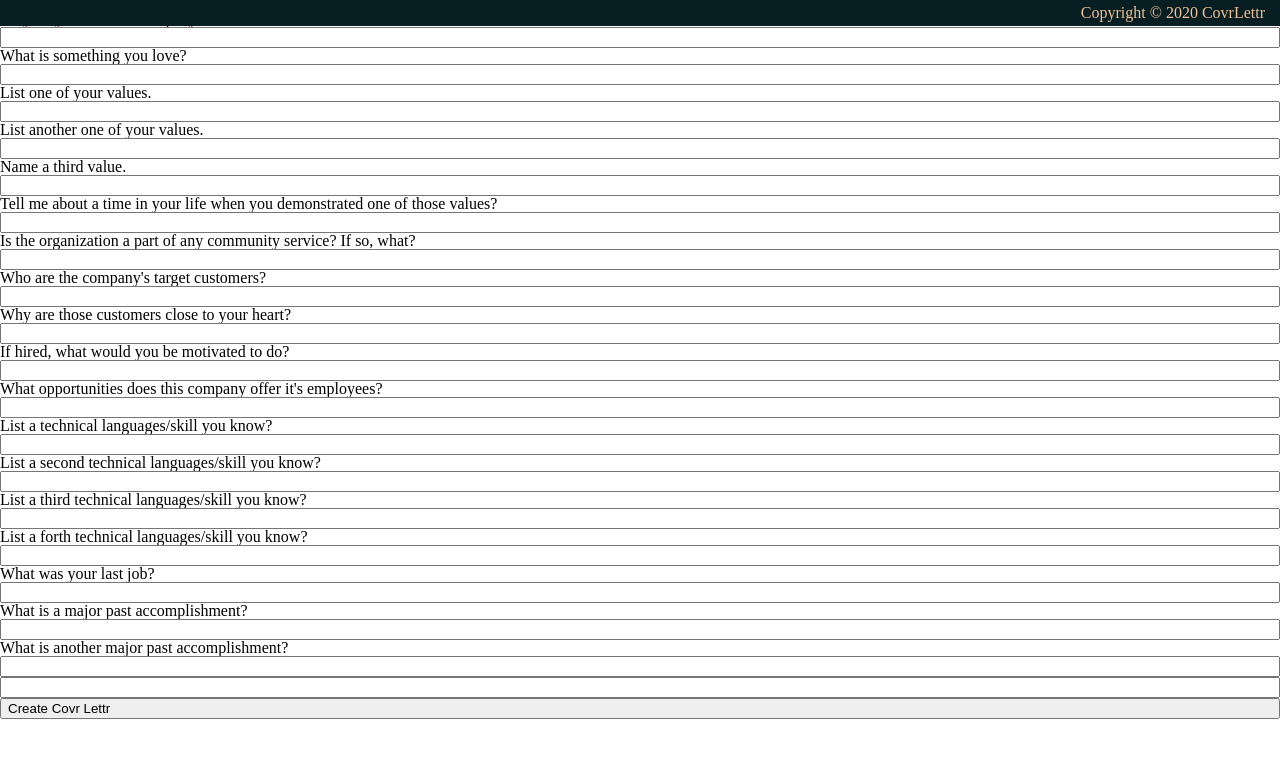
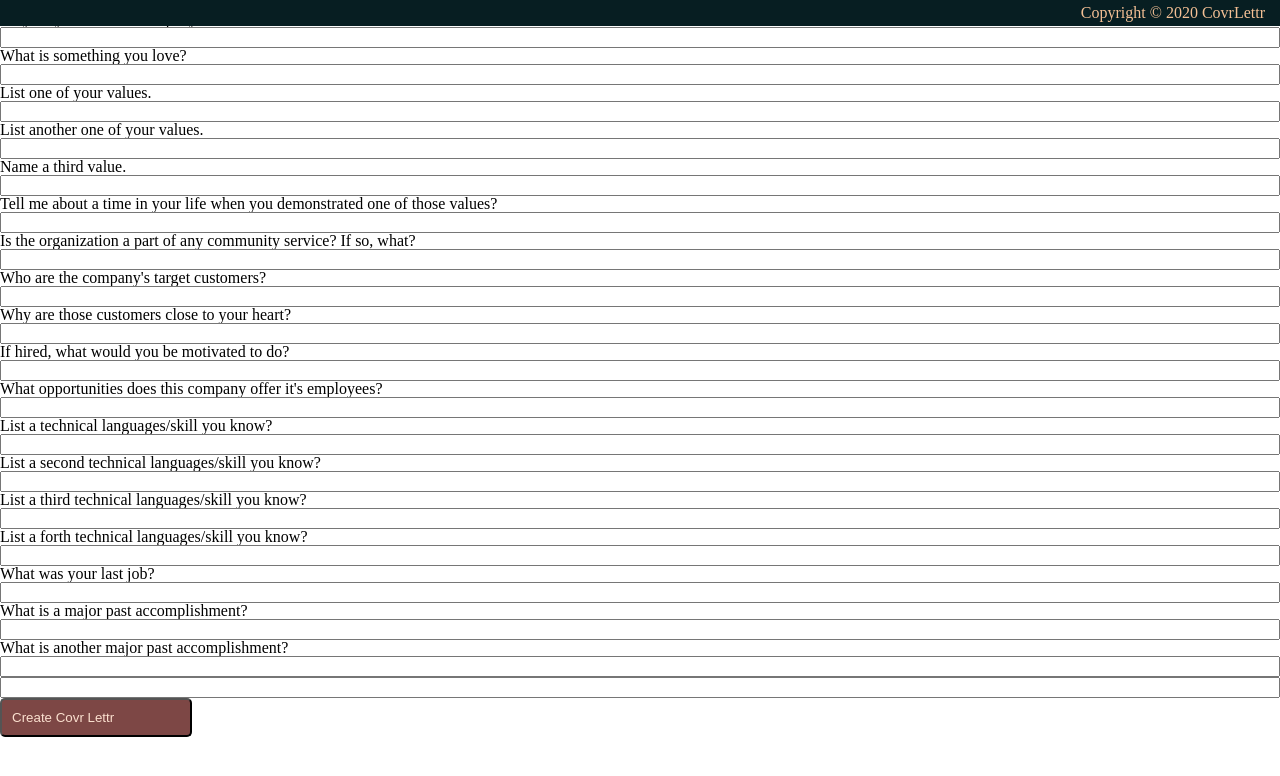
Before and after one commit to covrLettr/covrLettr-React, a React app: page / in a window 1280 px wide. Shown: the part 774-1550 px from the top of the page. Before the commit the page ends 1493 px from the top, so only its background shows below. Built offline with nearby package versions, Linux system fonts and the light colour scheme.

Commit message:
merge conflicts

```diff
--- a/src/components/Form/Form.css
+++ b/src/components/Form/Form.css
@@ -2,5 +2,17 @@
     display: flex;
     flex-direction: column;
     overflow: scroll;
+    padding-bottom: 40px;
+
+    button {
+        height: 15%;
+        width: 15%;
+        padding: 10px;
+        display: flex;
+        justify-content: center;
+        border-radius: 5px;
+        background-color: #7D4745;
+        color: #FBE0CF;
+    }
 
 }
```
